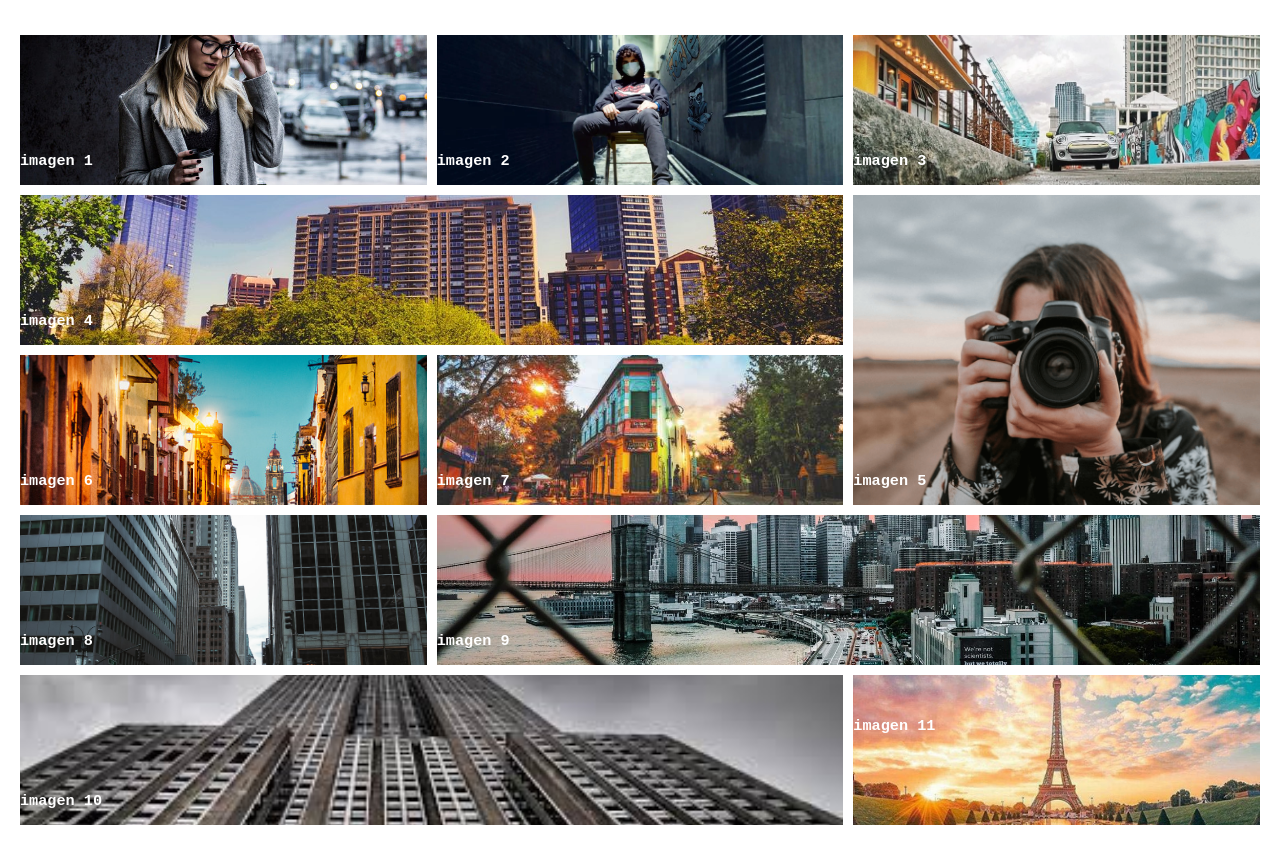
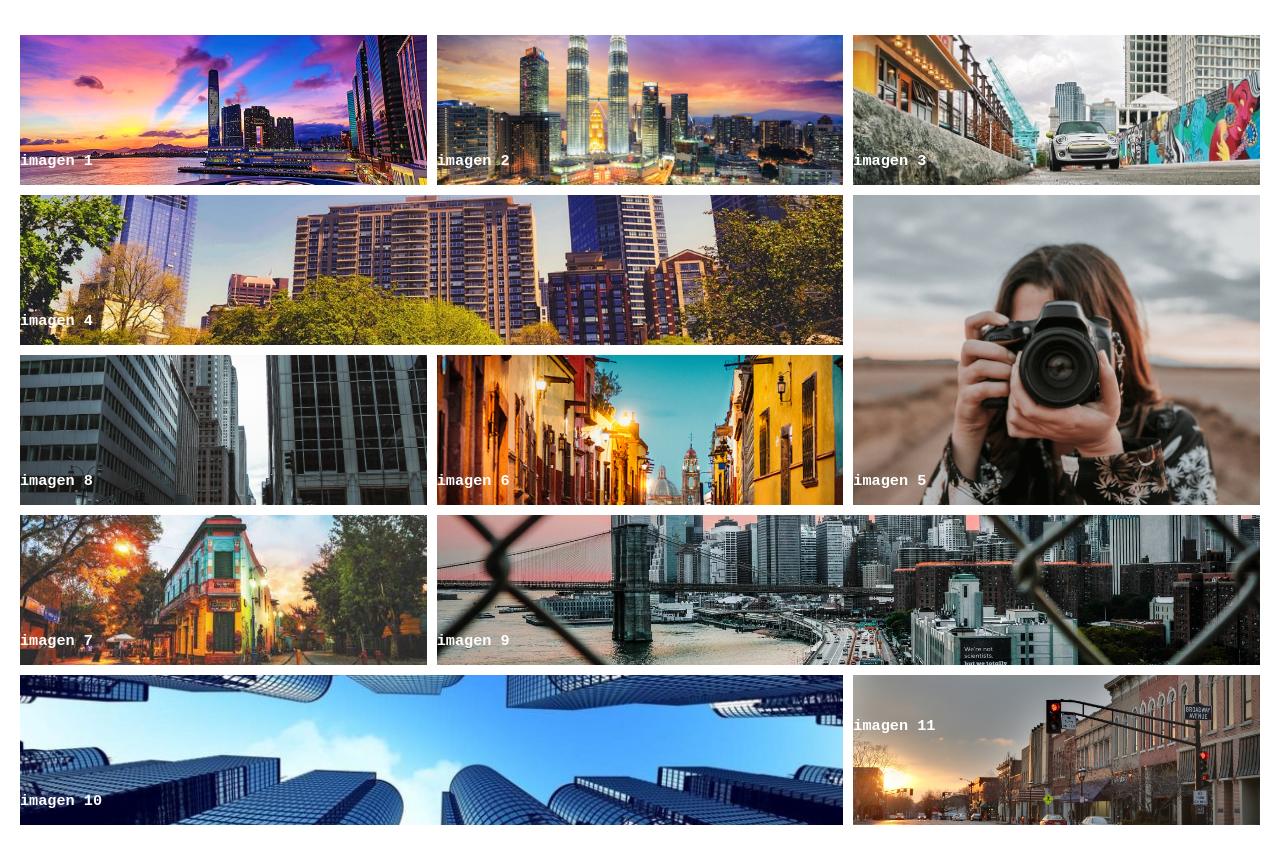
Before and after one commit to KlicheSz/Galeria-de-imagenes, a plain HTML site: page index.html in a window 1280 px wide. Shown: the part 50-895 px from the top of the page. Drawn offline with Linux system fonts and the light colour scheme.

Commit message:
cambie algunas imagenes para trabajar con mediaquerie

```diff
--- a/index.html
+++ b/index.html
@@ -16,12 +16,12 @@
         <div class="foto_container">
 
             <div class="foto_item">
-                <img src="./img/foto1.jpg" alt="" class="foto_img">
+                <img src="./img/foto15.jpg" alt="" class="foto_img">
                    <h3 class="foto_title">imagen 1</h3>
             </div>
 
              <div class="foto_item">
-                 <img src="./img/foto2.jpg" alt="" class="foto_img">
+                 <img src="./img/foto16.jpg" alt="" class="foto_img">
                    <h3 class="foto_title">imagen 2</h3>
              </div>
 
@@ -61,16 +61,14 @@
             </div>
 
             <div class="foto_item">
-                 <img src="./img/foto10.jpg" alt="" class="foto_img">
+                 <img src="./img/foto14.jpg" alt="" class="foto_img">
                   <h3 class="foto_title">imagen 10</h3>
             </div>
 
             <div class="">
-                  <img src="./img/foto13.jpg" alt="" class="foto_img">
+                  <img src="./img/foto12.jpg" alt="" class="foto_img">
                   <h3 class="foto_title">imagen 11</h3>
             </div>
-
-
 
         </div>
 
--- a/style.css
+++ b/style.css
@@ -62,3 +62,12 @@ h1{
     grid-column-start: span 2;
 
 }
+
+@media (min-width:678px) {
+    .foto_container {
+        grid-template-columns: repeat(4, 1rf);
+    }
+    .foto_item:nth-child(8) {
+         grid-row-start: 3;
+    }
+}
```
Also changed, not shown: img/foto14.jpg (added), img/foto15.jpg (added), img/foto16.jpg (added).
